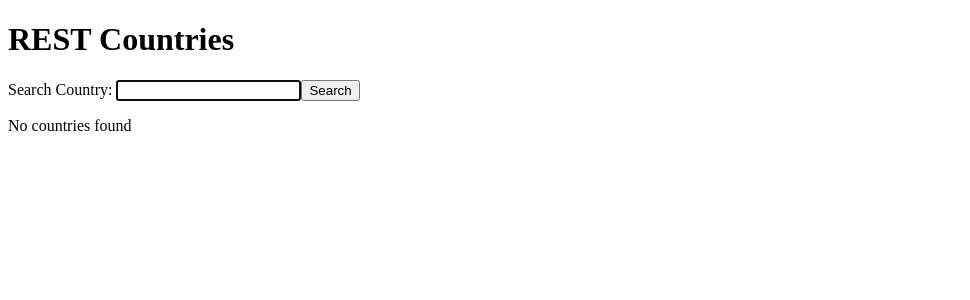
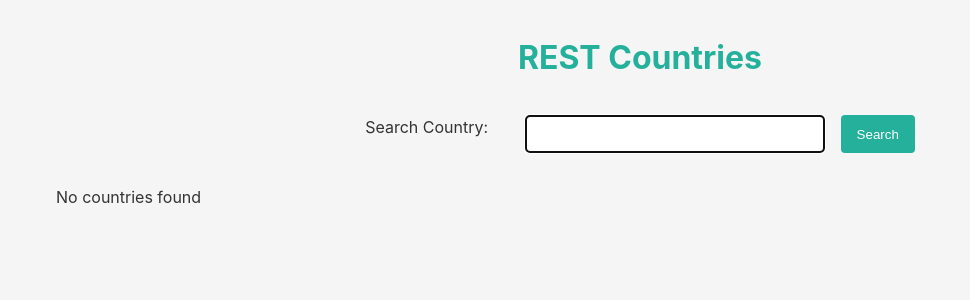
Before and after one commit to M3hTi/Lesson-23-Memoized-functions-in-React-useCallback-hook-, a React (Vite) app: page / in a window 1280 px wide. Shown: the top 300 px of the page, without its empty margins (0-970 px from the left). Built offline with nearby package versions, Linux system fonts and the light colour scheme.

Commit message:
style: add styles for loader, search container, and country cards in App

```diff
--- a/src/App.css
+++ b/src/App.css
@@ -0,0 +1,80 @@
+/* HTML: <div class="loader"></div> */
+/* HTML: <div class="loader"></div> */
+.loader {
+  width: 50px;
+  aspect-ratio: 1;
+  --_c: no-repeat radial-gradient(farthest-side,var(--primary-color) 92%,#0000);
+  background:
+    var(--_c) top,
+    var(--_c) left,
+    var(--_c) right,
+    var(--_c) bottom;
+  background-size: 12px 12px;
+  animation: l7 1s infinite;
+}
+@keyframes l7 {to{transform: rotate(.5turn)}}
+
+.container {
+  max-width: 1200px;
+  margin: 0 auto;
+  padding: 0 1rem;
+}
+
+.search-container {
+  display: flex;
+  justify-content: center;
+  gap: 1rem;
+  margin-bottom: 2rem;
+}
+
+.search-container input {
+  padding: 0.5rem;
+  border: 2px solid var(--primary-color);
+  border-radius: 4px;
+  font-size: 1rem;
+  width: 300px;
+}
+
+.search-container button {
+  padding: 0.5rem 1rem;
+  background-color: var(--primary-color);
+  border: none;
+  border-radius: 4px;
+  color: white;
+  cursor: pointer;
+  transition: opacity 0.2s;
+}
+
+.search-container button:hover {
+  opacity: 0.9;
+}
+
+.loader-container {
+  position: fixed;
+  top: 50%;
+  left: 50%;
+  transform: translate(-50%, -50%);
+}
+
+.countries-grid {
+  display: grid;
+  grid-template-columns: repeat(auto-fit, minmax(300px, 1fr));
+  gap: 2rem;
+  padding: 1rem;
+}
+
+.country-card {
+  background: white;
+  padding: 1.5rem;
+  border-radius: 8px;
+  box-shadow: var(--card-shadow);
+}
+
+.country-card h3 {
+  color: var(--primary-color);
+  margin-bottom: 1rem;
+}
+
+.country-card p {
+  margin: 0.5rem 0;
+}
--- a/src/index.css
+++ b/src/index.css
@@ -0,0 +1,25 @@
+:root {
+  --primary-color: #25b09b;
+  --background-color: #f5f5f5;
+  --text-color: #333;
+  --card-shadow: 0 2px 8px rgba(0, 0, 0, 0.1);
+}
+
+* {
+  margin: 0;
+  padding: 0;
+  box-sizing: border-box;
+}
+
+body {
+  font-family: -apple-system, BlinkMacSystemFont, 'Segoe UI', Roboto, Oxygen, Ubuntu, Cantarell, sans-serif;
+  background-color: var(--background-color);
+  color: var(--text-color);
+  line-height: 1.6;
+}
+
+h1 {
+  text-align: center;
+  margin: 2rem 0;
+  color: var(--primary-color);
+}
```
